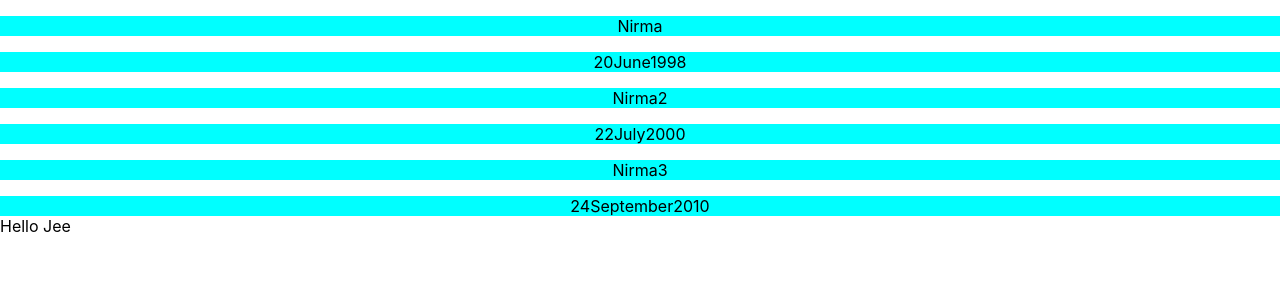
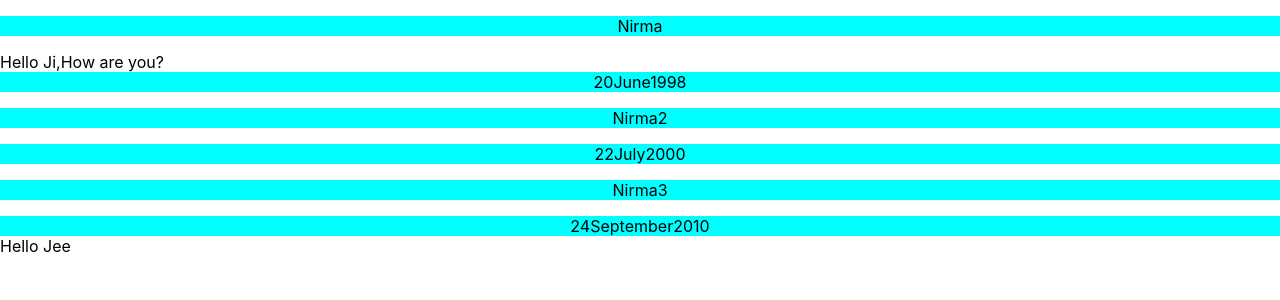
Before and after one commit to aman-0341/Web_Dev11, a React (Create React App) app in the folder React11/demoshopapp/: page / in a window 1280 px wide. Shown: the top 300 px of the page. Built offline with nearby package versions, Linux system fonts and the light colour scheme.

Commit message:
Using props.children first time

```diff
--- a/React11/demoshopapp/src/App.js
+++ b/React11/demoshopapp/src/App.js
@@ -34,7 +34,9 @@ function App() {
   ]
   return (
     <div>
-      <Item name={response[0].ItemName}></Item>
+      <Item name={response[0].ItemName}>
+        Hello Ji,How are you?
+      </Item>
       <ItemDate date={response[0].ItemDate1} month ={response[0].ItemMonth} year ={response[0].ItemYear}></ItemDate>
 
       <Item name={response[1].ItemName}></Item>
--- a/React11/demoshopapp/src/components/Item.js
+++ b/React11/demoshopapp/src/components/Item.js
@@ -2,6 +2,11 @@ import './Item.css';
 function Item(props)
 {
     const Item_name=props.name;
-    return(<p className="nirma">{Item_name}</p>);
+    return(
+    <div>
+        <p className="nirma">{Item_name}</p>
+        {props.children}
+        </div>
+    );
 }
 export default Item;
```
